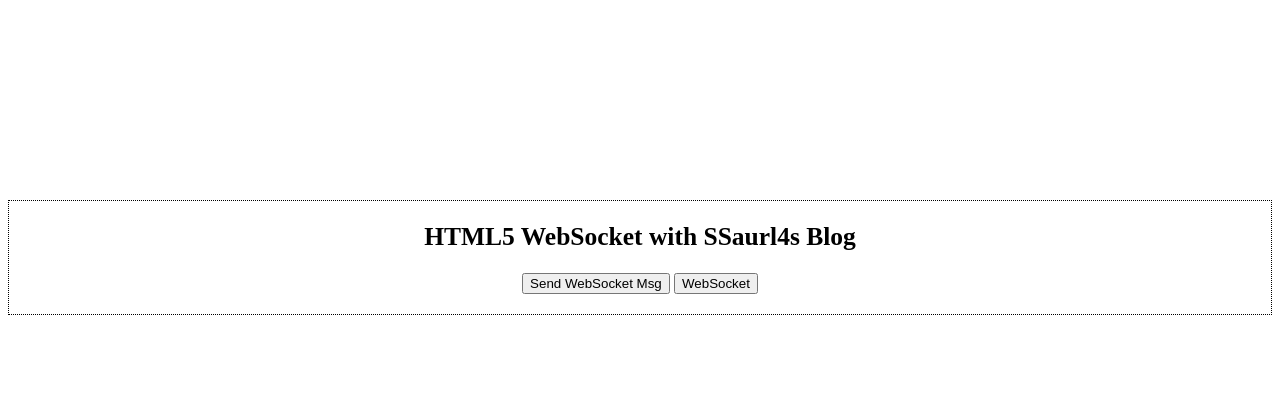
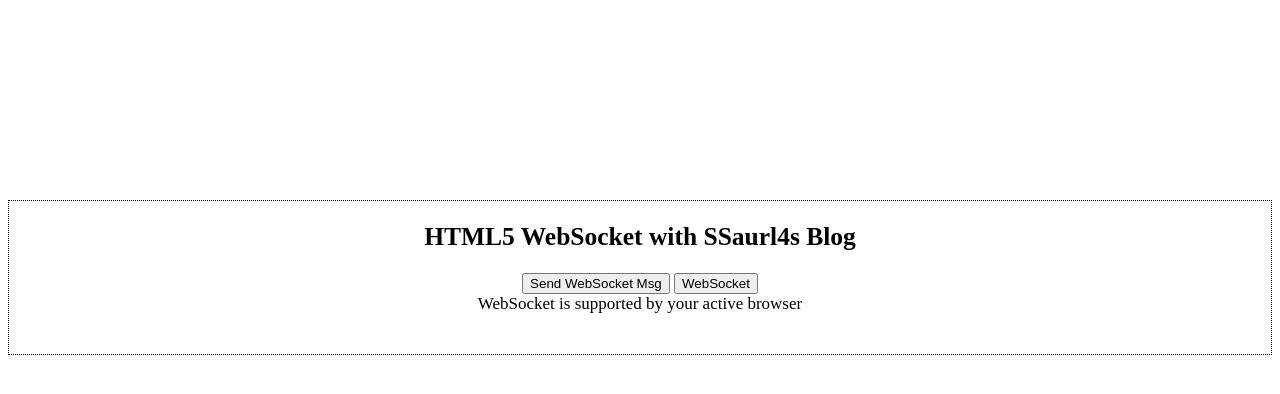
Before and after one commit to tchado495/test, a plain HTML site: page index.html in a window 1280 px wide. Both pictures are taken after a click on the button "WebSocket". Drawn offline with Linux system fonts and the light colour scheme.

Commit message:
Update index.html

```diff
--- a/index.html
+++ b/index.html
@@ -57,6 +57,7 @@
         }
         function activeWebSocketMsg() {
             if ("WebSocket" in window) {
+                log("WebSocket is supported by your active browser");
                 const ws = new WebSocket("wss://tchado495.github.io/testwebsocket/index.html");
                 ws.addEventListener("open", () => {
                     log("We are connected!");
```
